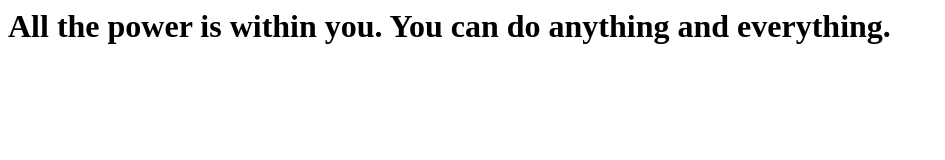
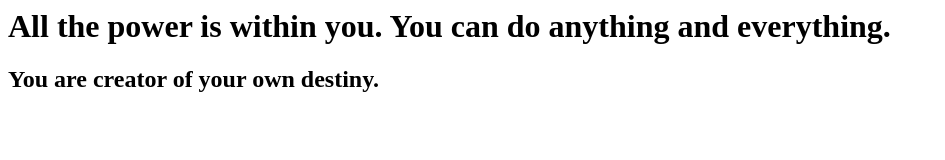
Before and after one commit to javapune/firstgitrepo, a plain HTML site: page index.html in a window 1280 px wide. Shown: the whole page, without its empty margins (0-945 px from the left). Drawn offline with Linux system fonts and the light colour scheme.

Commit message:
added 2nd quote dev

```diff
--- a/index.html
+++ b/index.html
@@ -1,5 +1,6 @@
 <html>
     <body>
         <h1>All the power is within you. You can do anything and everything.</h1>
+	<h2> You are creator of your own destiny.</h2>
     </body>
 </html>
```
